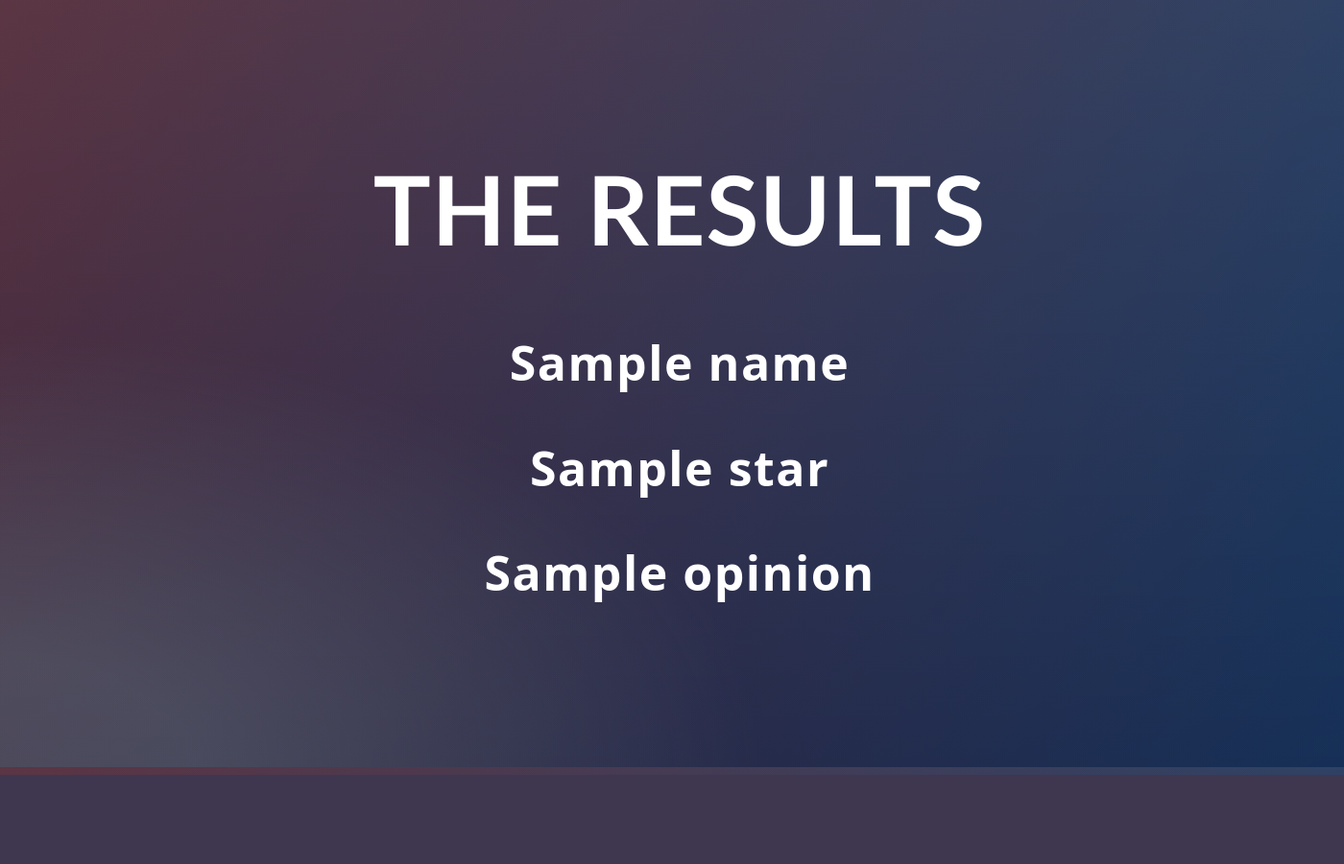
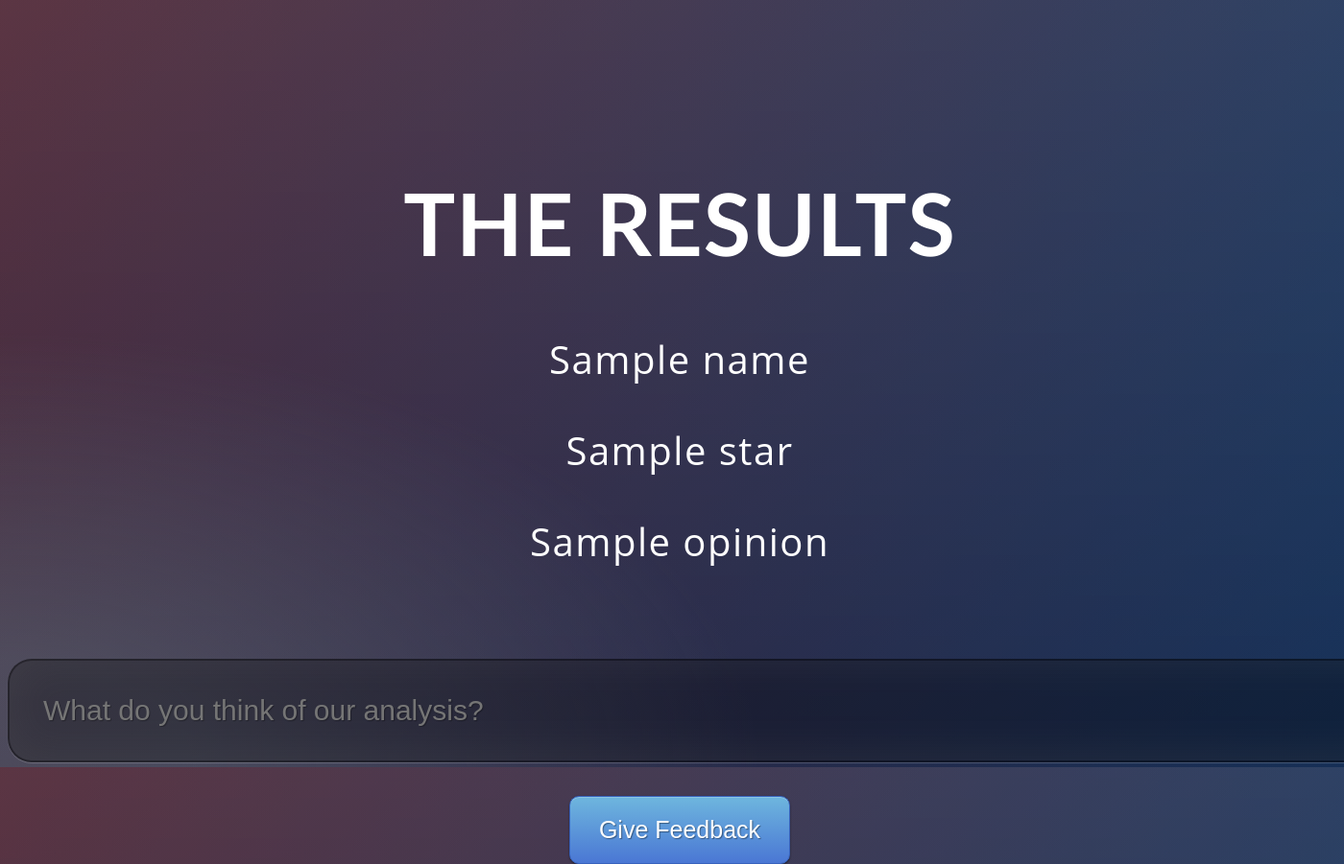
Before and after one commit to siwar21-meet/siwar21-meet-y2yl-movie_review, a Flask app: template templates/results.html in a window 1400 px wide; the page is wider, and only the part inside the window is pictured. Shown: that part at 96% size. Before the commit the page ends 808 px from the top of that part, so only its background shows below. Run offline with Flask 2, Linux system fonts and the light colour scheme; the template is opened without the code that fills it: most values are stand-ins (such as "Sample title", 1, 10 or a date in 2020).

Commit message:
anything

```diff
--- /dev/null
+++ b/app.py
@@ -0,0 +1,75 @@
+from flask import Flask , render_template, request ,redirect
+from textblob import TextBlob ,Word , Blobber
+
+app = Flask(__name__)
+
+@app.route('/' ,methods=["POST","GET"])
+def main():
+	if request.method == 'GET' :
+		return render_template('movie_review.html')
+
+@app.route('/analysis',methods=["POST","GET"])
+def analysis():
+	if request.method == 'POST' :
+		name = request.form['name']
+		print(name)
+
+		review = request.form['review']
+		blob = TextBlob(review)
+		score = blob.sentiment.polarity
+		if score > 0:
+			if score > 1:
+				star = "your review of the movie is ⭐⭐⭐⭐⭐"
+				opinion = "Wow this seems like a great movie to watch 🍿"
+			else:
+				star = "your review of the movie is ⭐⭐⭐⭐"
+				opinion = "Wow this seems like a very good movie to watch 🍿"
+
+		if score == 0:
+			star = "your review of the movie is ⭐⭐⭐"
+			opinion = "This seems like a not too bad of a movie to watch 🍿"
+
+		if score < 0 :
+			if score < -1:
+				star = "your review of the movie is ⭐⭐"
+				opinion = "This seems like a not good movie to watch 🍿"
+			else:
+				star = "your review of the movie is ⭐"
+				opinion = "I'm sorry you had to watch it"
+
+		return render_template('results.html',name=name,star=star,opinion=opinion)
+
+
+@app.route('/feedback',methods=["POST","GET"])
+def feedback():
+	if request.method == 'POST' :
+		feedback = request.form['feedback']
+		blob = TextBlob(feedback)
+		score = blob.sentiment.polarity
+
+		if score > 0:
+			if score > 1:
+				results = "Our analysis was very accurate 😄"
+				thanks = "Thank you for your feedback ✅"
+			else:
+				results = "Our analysis was accurate 😊"
+				thanks = "Thank you for your feedback ✅"
+
+		if score == 0:
+			results = "Our analysis was not very accurate 😔"
+			thanks = "Thank you for your feedback ✅"
+
+		if score < 0 :
+			if score < -1:
+				results = "Our analysis was not accurate 😞"
+				thanks = "Thank you for your feedback  ✅"
+			else:
+				results = "Our analysis was not accurate at all 😓"
+				thanks = "Thank you for your feedback ✅"
+
+		return render_template('feedback.html',feedback=feedback,thanks=thanks,results=results)
+
+
+
+if __name__ == '__main__':
+	app.run(debug=True)
--- a/sentiment_analysis.py
+++ /dev/null
@@ -1,43 +0,0 @@
-from flask import Flask , render_template, request ,redirect
-from textblob import TextBlob ,Word , Blobber
-
-app = Flask(__name__)
-
-@app.route('/' ,methods=["POST","GET"])
-def main():
-	if request.method == 'GET' :
-		return render_template('movie_review.html')
-
-@app.route('/analysis',methods=["POST","GET"])
-def analysis():
-	if request.method == 'POST' :
-		name = request.form['name']
-		print(name)
-
-		review = request.form['review']
-		blob = TextBlob(review)
-		score = blob.sentiment.polarity
-		if score > 0:
-			if score > 1:
-				star = "your review of the movie is 5 stars"
-				opinion = "Wow this seems like a great movie to watch!"
-			else:
-				star = "your review of the movie is 4 stars"
-				opinion = "Wow this seems like a very good movie to watch!"
-
-		if score == 0:
-			star = "your review of the movie is 3 stars"
-			opinion = "This seems like a not too bad of a movie to watch!"
-
-		if score < 0 :
-			if score < -1:
-				star = "your review of the movie is 2 stars"
-				opinion = "This sees like a not good movie to watch!"
-			else:
-				star = "your review of the movie is 1 star"
-				opinion = "This seems like a bad movie to watch!"
-
-		return render_template('results.html',name=name,star=star,opinion=opinion)
-
-if __name__ == '__main__':
-	app.run(debug=True)
--- a/static/stylesheet_movie.css
+++ b/static/stylesheet_movie.css
@@ -2,21 +2,18 @@ html { width: 100%; height:100%; overflow:hidden; }
 
 h1{
 	font-family: "Trebuchet MS", sans-serif;
- 	font-size: 100px;
+ 	font-size: 90px;
  	letter-spacing: 1px;
  	text-transform: uppercase;
 }
-.results{
-	font-family: 'Open Sans', Trebuchet MS;
- 	font-size: 50px;
-}
+
 body {
 	width: 100%;
 	height:100%;
 	font-family: 'Open Sans', Trebuchet MS;
 	background: #092756;
 	color: #fff;
-	font-size: 30px;
+	font-size: 40px;
 	text-align:center;
 	letter-spacing:1.5px;
 	background: -moz-radial-gradient(0% 100%, ellipse cover, rgba(104,128,138,.4) 10%,rgba(138,114,76,0) 40%),-moz-linear-gradient(top,  rgba(57,173,219,.25) 0%, rgba(42,60,87,.4) 100%), -moz-linear-gradient(-45deg,  #670d10 0%, #092756 100%);
--- a/templates/movie_review.html
+++ b/templates/movie_review.html
@@ -2,7 +2,6 @@
 <html>
 <head>
 	<link rel="stylesheet" href="static/stylesheet_movie.css">
-
 	<title>Movie Review</title>
 </head>
 <body>
--- a/templates/results.html
+++ b/templates/results.html
@@ -1,18 +1,24 @@
 <!DOCTYPE html>
 <html>
 <head>
+	<link rel="stylesheet" href="static/stylesheet_movie.css">
 	<title>your results</title>
-	<link rel="stylesheet" href="static/stylesheet_movie.css">
-
 </head>
 <body>
 	<br>
 	<br>
 		<h1>The Results</h1>
 
-		<h2 class="results">{{name}}</h2>
-		<h2 class="results">{{star}}</h2>
-		<h2 class="results">{{opinion}}</h2>
+		<p>{{name}}</p>
+		<p>{{star}}</p>
+		<p>{{opinion}}</p>
+
+	<br>
+
+	<form action='/feedback' method='post'>
+		<input type="text" name="feedback" placeholder="What do you think of our analysis?" required="required" />
+		<button type="submit" class="btn btn-primary btn-block btn-large">Give Feedback</button>
+		</form>
 
 
 
```
Also changed, not shown: requirements.txt (added, +14 -0 lines), templates/feedback.html (added, +18 -0 lines), 1 other file.
